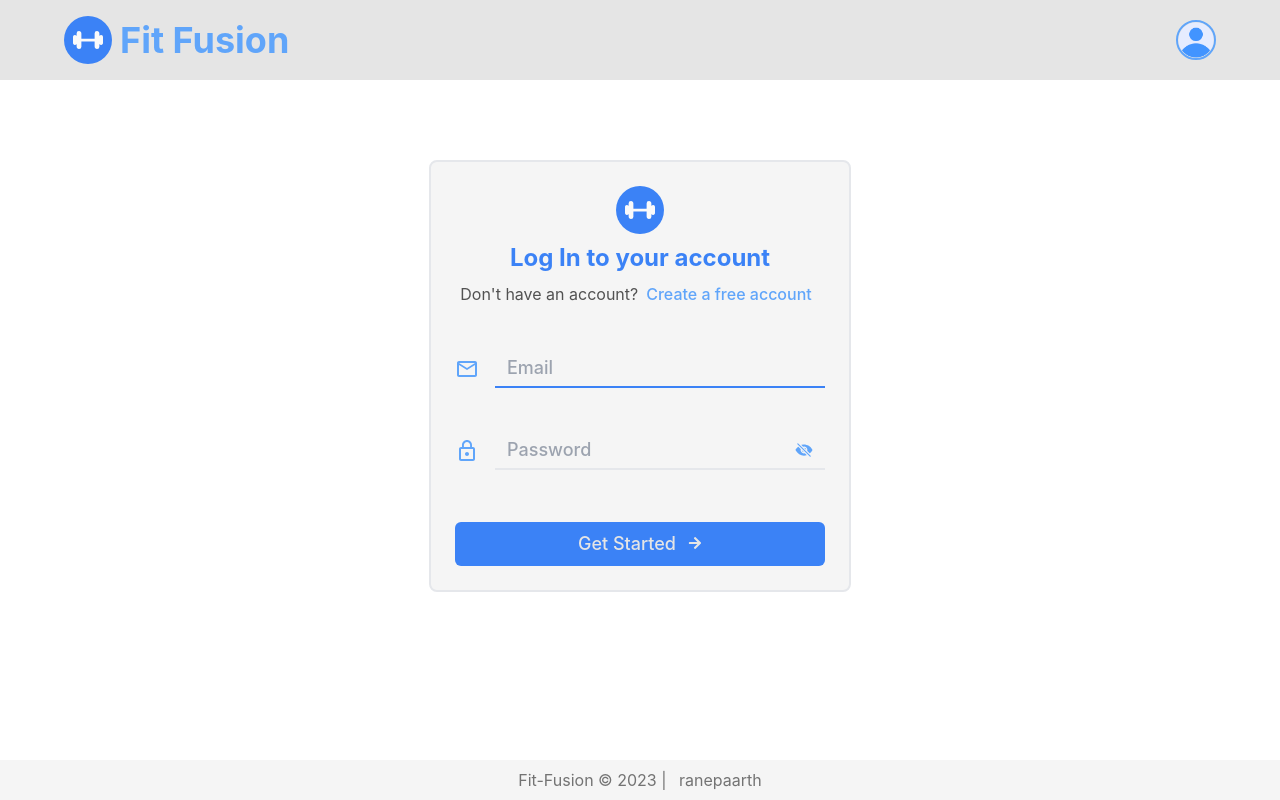
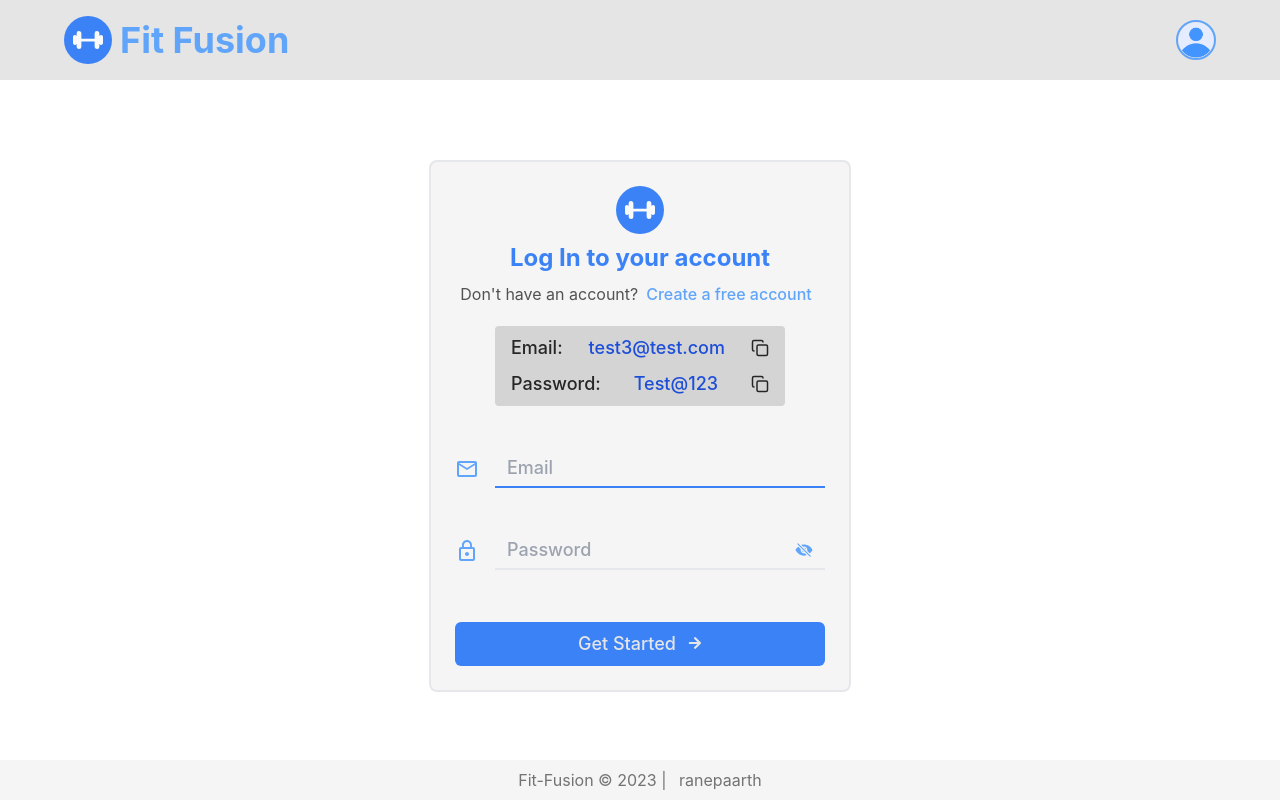
Before and after one commit to ranepaarth/fit-fusion, a React (Vite) app in the folder frontend/: page /login in a window 1280 px wide. Built offline with nearby package versions, Linux system fonts and the light colour scheme.

Commit message:
frontend: test user info displayed

```diff
--- a/frontend/src/pages/LogIn.jsx
+++ b/frontend/src/pages/LogIn.jsx
@@ -1,6 +1,7 @@
-import React, { useEffect, useState } from "react";
+import React, { useEffect, useRef, useState } from "react";
 import { FaArrowRight } from "react-icons/fa";
 import { IoEye, IoEyeOff } from "react-icons/io5";
+import { LuCopy, LuCopyCheck } from "react-icons/lu";
 import { MdLockOutline, MdOutlineMailOutline } from "react-icons/md";
 import { NavLink } from "react-router-dom";
 import { Logo } from "../componentsRoute";
@@ -12,12 +13,28 @@ const LogIn = () => {
   const [userName, setUserName] = useState("");
   const [password, setPassword] = useState("");
   const [showPassword, setShowPassword] = useState(false);
+  const [isCopied, setIsCopied] = useState(null);
   const { user } = useAuthContext();
   const { logIn, error, isLoading } = useLogIn();
   const ref = useRefContext();
   useEffect(() => {
     ref.current.focus();
   }, []);
+  const emailRef = useRef();
+  const pwdRef = useRef();
+
+  const handleEmailCopied = () => {
+    setIsCopied(false);
+    window.navigator.clipboard.writeText(emailRef.current?.innerText);
+    console.log(emailRef.current);
+    setIsCopied(true);
+  };
+  const handlePwdCopied = () => {
+    setIsCopied(false);
+    window.navigator.clipboard.writeText(pwdRef.current?.innerText);
+    console.log(pwdRef.current);
+    setIsCopied(true);
+  };
 
   const togglePassword = () => {
     setShowPassword(!showPassword);
@@ -27,6 +44,7 @@ const LogIn = () => {
     e.preventDefault();
     await logIn(userName, password);
   };
+  console.log(isCopied);
   return (
     <div className="user-form-container">
       <form className="user-form-body" onSubmit={handleSubmit}>
@@ -43,7 +61,40 @@ const LogIn = () => {
             </NavLink>
           </p>
         </span>
-
+        <div className="flex flex-col items-center gap-2 font-medium text-lg bg-neutral-300 dark:bg-neutral-500 mx- px-4 py-2 rounded mx-10">
+          <span className="flex flex-row items-center w-full justify-between">
+            <p className="text-neutral-800 dark:text-neutral-300">Email:</p>
+            <p className="text-blue-700 dark:text-blue-400" ref={emailRef}>
+              test3@test.com
+            </p>
+            <button
+              type="button"
+              onClick={handleEmailCopied}
+              className={
+                "text-neutral-800 dark:text-neutral-300 dark:focus:text-green-400 focus:text-green-600"
+              }
+              id="email-btn"
+            >
+              {<LuCopy />}
+            </button>
+          </span>
+          <span className="flex items-center justify-between gap-2 w-full">
+            <p className="text-neutral-800 dark:text-neutral-300">Password:</p>
+            <p className="text-blue-700 dark:text-blue-400" ref={pwdRef}>
+              Test@123
+            </p>
+            <button
+              type="button"
+              className={
+                "text-neutral-800 dark:text-neutral-300 dark:focus:text-green-400 focus:text-green-600"
+              }
+              id="pwd-btn"
+              onClick={handlePwdCopied}
+            >
+              <LuCopy />
+            </button>
+          </span>
+        </div>
         <div className="user-input-row">
           <label htmlFor="username" className="user-input-label">
             <MdOutlineMailOutline />
```
